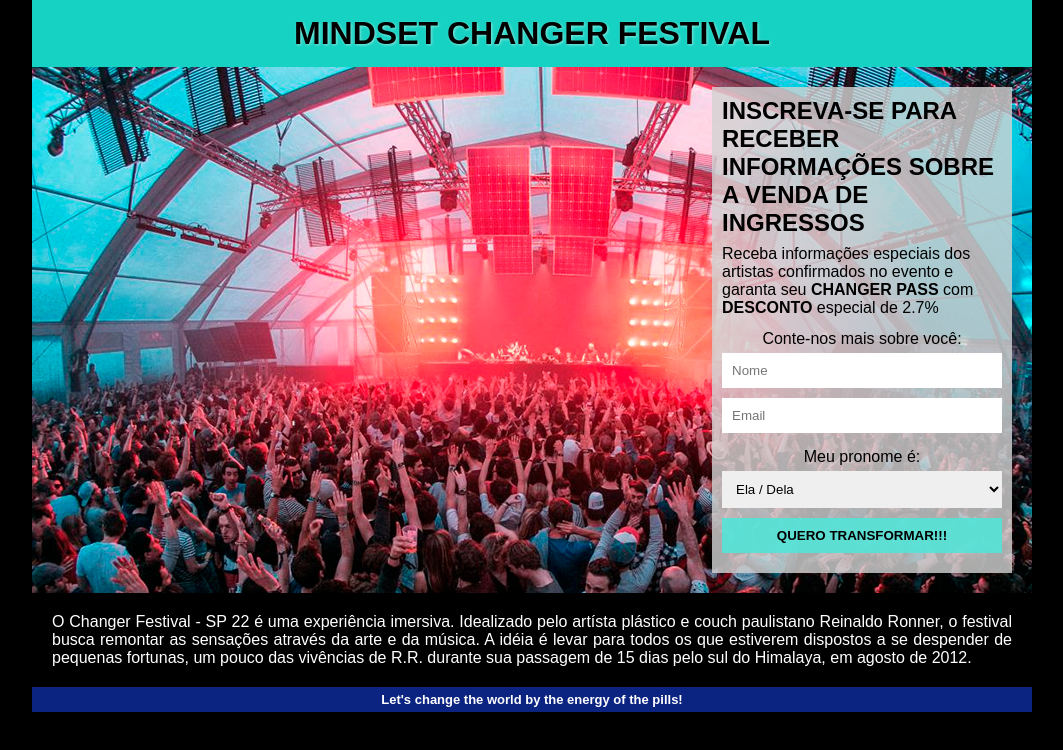
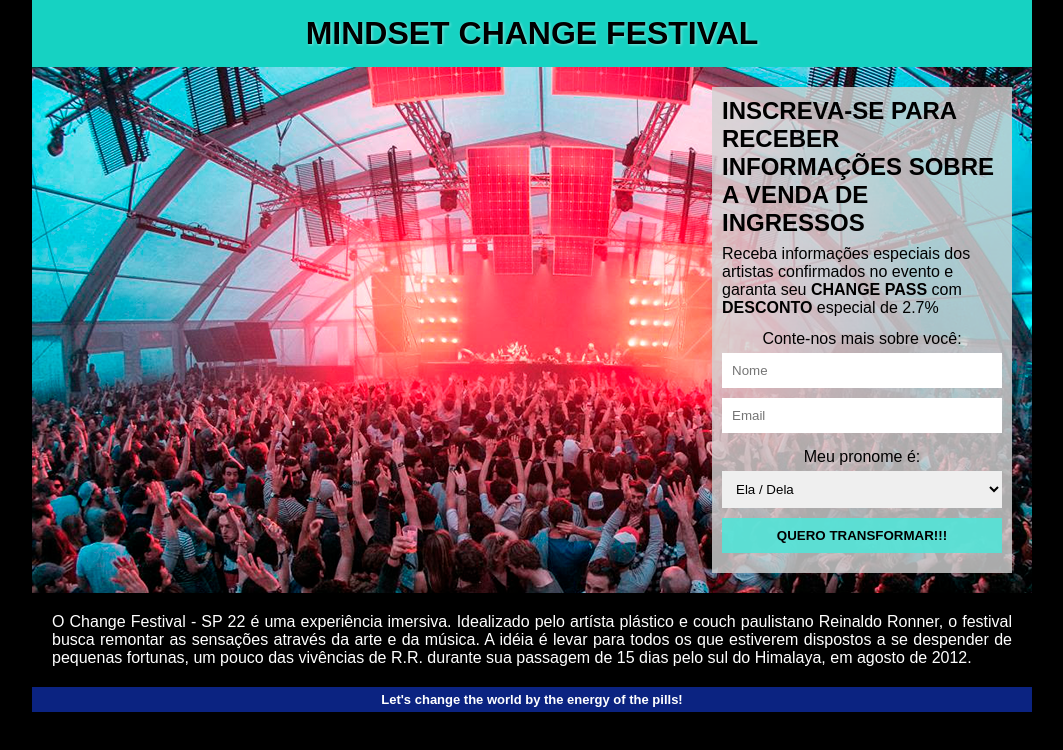
Before and after one commit to felipesimon/change-festival, a plain HTML site: page index.html in a window 1280 px wide. Shown: the whole page, without its empty margins (108-1171 px from the left). Drawn offline with Linux system fonts and the light colour scheme.

Commit message:
novas correçoes ortográficas

```diff
--- a/index.html
+++ b/index.html
@@ -10,13 +10,13 @@
 <body>
     <div class="container">
     <header>
-        <h1>MINDSET CHANGER FESTIVAL</h1>
+        <h1>MINDSET CHANGE FESTIVAL</h1>
     </header>
     <main>
         <section>
             <div class="formContainer">
                 <h2 class="mb">INSCREVA-SE PARA RECEBER INFORMAÇÕES SOBRE A VENDA DE INGRESSOS</h2>
-                <p class="mb">Receba informações especiais dos artistas confirmados no evento e garanta seu <strong>CHANGER PASS</strong> com <strong>DESCONTO</strong> especial de 2.7%</p>
+                <p class="mb">Receba informações especiais dos artistas confirmados no evento e garanta seu <strong>CHANGE PASS</strong> com <strong>DESCONTO</strong> especial de 2.7%</p>
                 <form id="formulario">
                     <p class="pron">Conte-nos mais sobre você:</p>
                     <input type="text" name="nome" id="nome" placeholder="Nome"><br>
@@ -32,7 +32,7 @@
             </div>
         </section>
         <aside>
-            <p>O Changer Festival - SP 22 é uma experiência imersiva. Idealizado pelo artísta plástico e couch paulistano Reinaldo Ronner, o festival busca remontar as sensações através da arte e da música. A idéia é levar para todos os que estiverem dispostos a se despender de pequenas fortunas, um pouco das vivências de R.R. durante sua passagem de 15 dias pelo sul do Himalaya, em agosto de 2012.</p>
+            <p>O Change Festival - SP 22 é uma experiência imersiva. Idealizado pelo artísta plástico e couch paulistano Reinaldo Ronner, o festival busca remontar as sensações através da arte e da música. A idéia é levar para todos os que estiverem dispostos a se despender de pequenas fortunas, um pouco das vivências de R.R. durante sua passagem de 15 dias pelo sul do Himalaya, em agosto de 2012.</p>
         </aside>
     </main>
     <footer>
```
